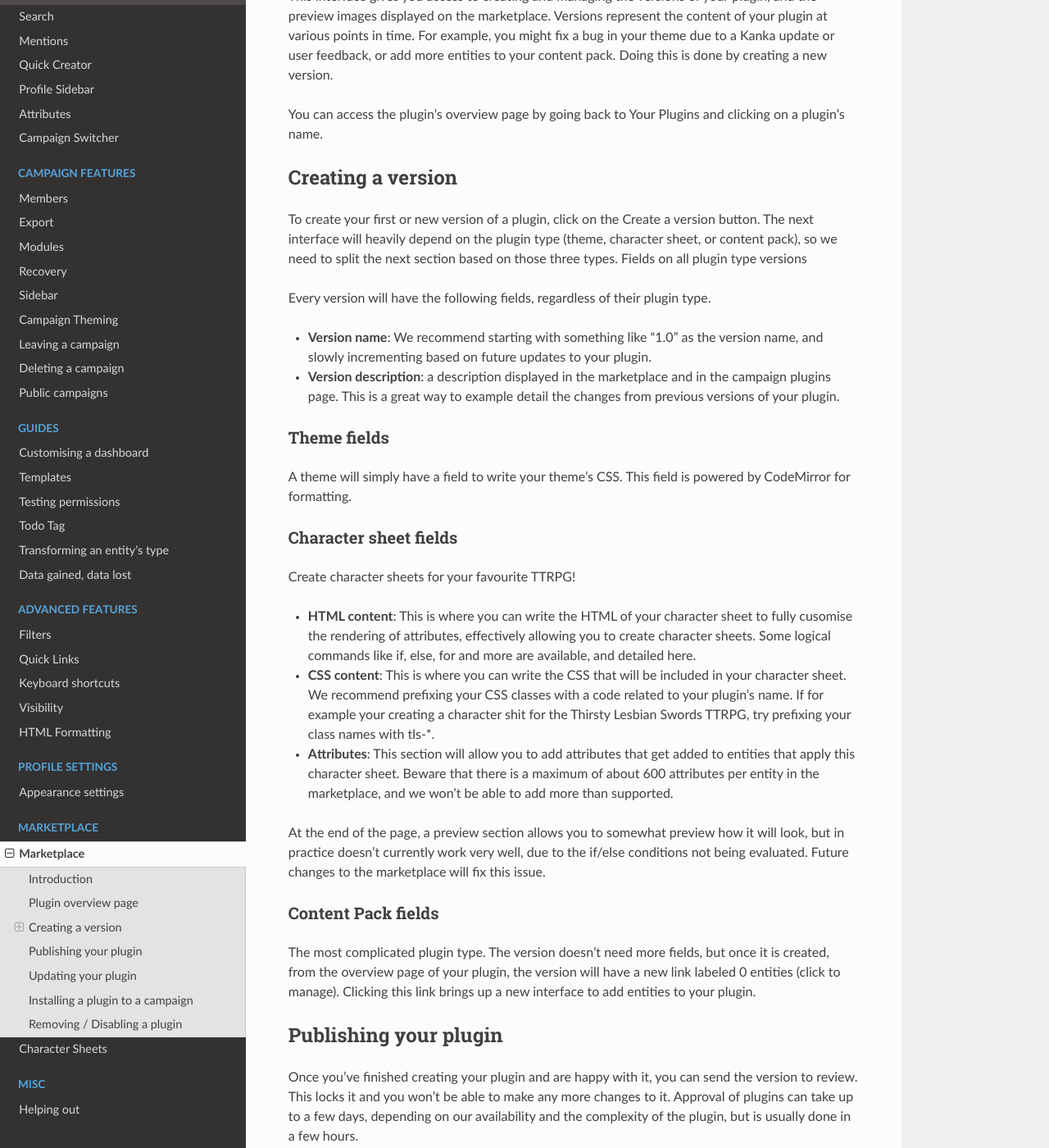
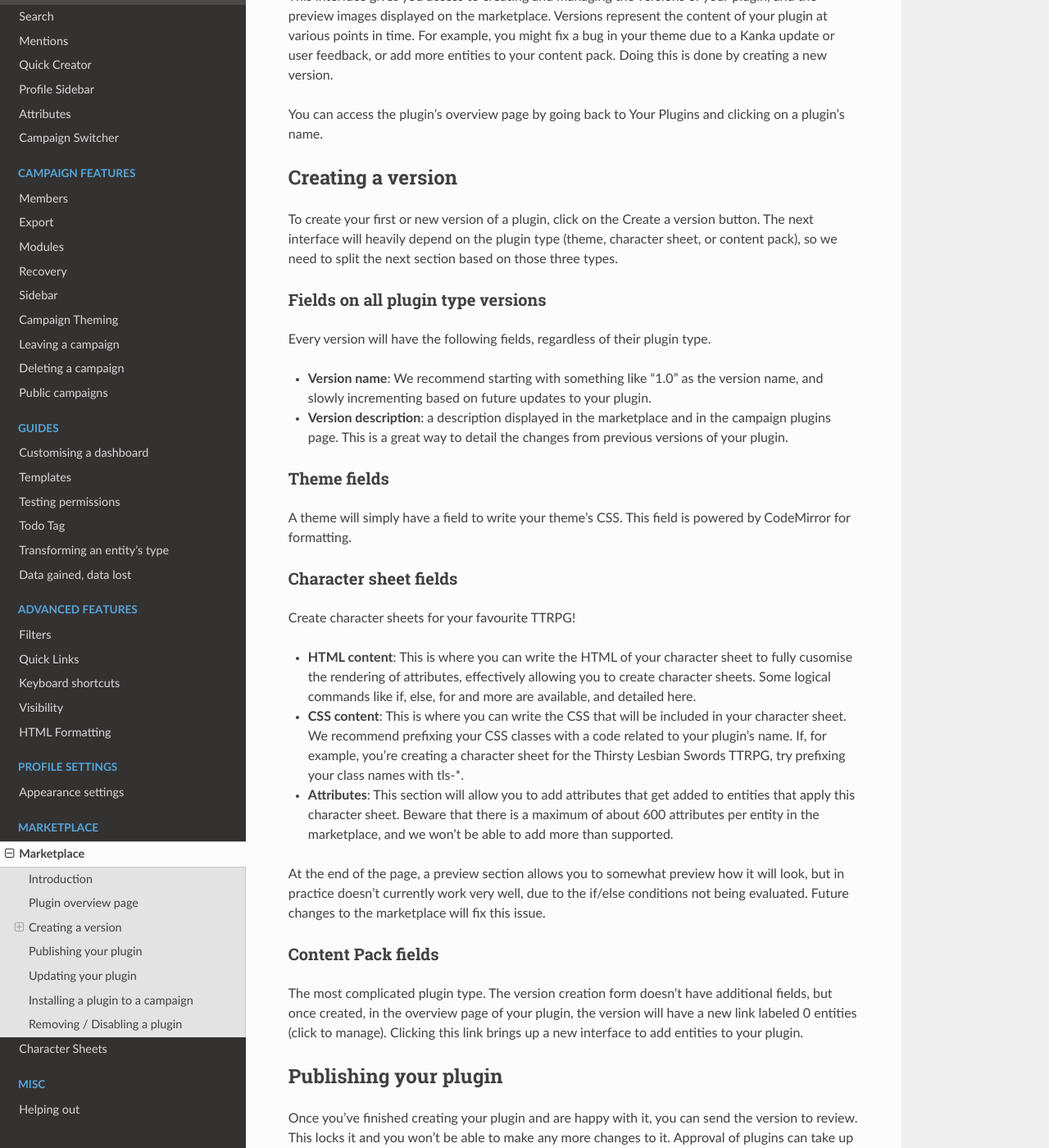
Before and after one commit to owlchester/kanka-docs, a Sphinx documentation site: the page built from docs/source/marketplace/marketplace.md, in a window 1280 px wide and 1400 px high, scrolled down 912 px. Shown: the whole window at 82% size. Built offline with Sphinx 7.4.7 and the Read the Docs theme 2.0.0, drawn with Linux system fonts in a browser that asks for light colours; some of the changed text lies outside the part shown.

Commit message:
Formatting and couple typos
Fixed markdown errors and a couple typos. Formatting for UI element names is pretty inconsistent, as a sidenote.

Not sure what page this sentence is meant to point to (either the helper page on the marketplace or an upcoming documentation page, I expect), but it doesn’t: "Some logical commands like if, else, for and more are available, and detailed here."

```diff
--- a/docs/source/marketplace/marketplace.md
+++ b/docs/source/marketplace/marketplace.md
@@ -8,11 +8,11 @@ To see the plugins installed in your campaign, go to **WORLD** and to **Plugins*
 
 Anyone can create a plugin on the marketplace. Head over to the marketplace, and if you are logged in (your login details are the same as in Kanka), click on Your Plugins in the top navigation. This interface lists all your plugins.
 
-To create a new plugin, click on the Create a new plugin button on the top right. This brings up the new plugin interface, where you need to provide a name for your plugin, it's plugin type, which allows the following:
+To create a new plugin, click on the Create a new plugin button on the top right. This brings up the new plugin interface, where you need to provide a name for your plugin, its plugin type, which allows the following:
 
 * **Theme**: Allows you to create a theme for Kanka based on CSS.
 * **Character sheet**: Allows you to create a list of attributes, and attach HTML and CSS to define how they are displayed. This means you can create custom character sheets in Kanka.
-** Content pack**: Allows you to create multiple entities (characters, locations, etc), and allow others to import these entities into their campaigns.
+* **Content pack**: Allows you to create multiple entities (characters, locations, etc), and allow others to import these entities into their campaigns.
 
 And lastly an optional language field, to allow people filtering on plugins based on a specific language supported by Kanka. Once you are happy with your choices (note that you can go back and edit the name and language later), click on Prepare plugin. This redirects you to the plugin overview page.
 
@@ -25,12 +25,13 @@ You can access the plugin's overview page by going back to Your Plugins and clic
 ## Creating a version
 
 To create your first or new version of a plugin, click on the Create a version button. The next interface will heavily depend on the plugin type (theme, character sheet, or content pack), so we need to split the next section based on those three types.
-Fields on all plugin type versions
+
+### Fields on all plugin type versions
 
 Every version will have the following fields, regardless of their plugin type.
 
 * **Version name**: We recommend starting with something like "1.0" as the version name, and slowly incrementing based on future updates to your plugin.
-* **Version description**: a description displayed in the marketplace and in the campaign plugins page. This is a great way to example detail the changes from previous versions of your plugin.
+* **Version description**: a description displayed in the marketplace and in the campaign plugins page. This is a great way to detail the changes from previous versions of your plugin.
 
 ### Theme fields
 
@@ -41,20 +42,20 @@ A theme will simply have a field to write your theme's CSS. This field is powere
 Create character sheets for your favourite TTRPG!
 
 * **HTML content**: This is where you can write the HTML of your character sheet to fully cusomise the rendering of attributes, effectively allowing you to create character sheets. Some logical commands like if, else, for and more are available, and detailed here.
-* **CSS content**: This is where you can write the CSS that will be included in your character sheet. We recommend prefixing your CSS classes with a code related to your plugin's name. If for example your creating a character shit for the Thirsty Lesbian Swords TTRPG, try prefixing your class names with tls-*.
+* **CSS content**: This is where you can write the CSS that will be included in your character sheet. We recommend prefixing your CSS classes with a code related to your plugin's name. If, for example, you're creating a character sheet for the Thirsty Lesbian Swords TTRPG, try prefixing your class names with tls-*.
 * **Attributes**: This section will allow you to add attributes that get added to entities that apply this character sheet. Beware that there is a maximum of about 600 attributes per entity in the marketplace, and we won't be able to add more than supported.
 
 At the end of the page, a preview section allows you to somewhat preview how it will look, but in practice doesn't currently work very well, due to the if/else conditions not being evaluated. Future changes to the marketplace will fix this issue.
 
 ### Content Pack fields
 
-The most complicated plugin type. The version doesn't need more fields, but once it is created, from the overview page of your plugin, the version will have a new link labeled 0 entities (click to manage). Clicking this link brings up a new interface to add entities to your plugin.
+The most complicated plugin type. The version creation form doesn't have additional fields, but once created, in the overview page of your plugin, the version will have a new link labeled 0 entities (click to manage). Clicking this link brings up a new interface to add entities to your plugin.
 
 ## Publishing your plugin
 
 Once you've finished creating your plugin and are happy with it, you can send the version to review. This locks it and you won't be able to make any more changes to it. Approval of plugins can take up to a few days, depending on our availability and the complexity of the plugin, but is usually done in a few hours.
 
-In your plugin's overview page, the version will have **Submit for review** button.
+In your plugin's overview page, the version will have a **Submit for review** button.
 
 Once a version is approved, the plugin becomes available in the marketplace, and can be installed to boosted campaigns.
 
@@ -74,9 +75,9 @@ A confirmation message will appear:
 
 You'll notice that the campaign name is a link. Clicking on it brings you to that campaign's plugins page, which will allow you to do the following things.
 
-* **Theme**: if the campaign is a theme, installing it won't enable it by default. You need to go to the campaign's plugins and activate the theme.
-* **Character sheet**: Adding an character sheet to the campaign will make it available in the various entities' Attributes tab in the edit page, where you can select the marketplace character sheets installed on the campaign.
-* **Content pack**: if the plugin is a content pack, installing it won't automatically import all of it's entities. You need to go to the campaign's plugins and click on the Sync action.
+* **Theme**: If the campaign is a theme, installing it won't enable it by default. You need to go to the campaign's plugins and activate the theme.
+* **Character sheet**: Adding a character sheet to the campaign will make it available in the various entities' Attributes tab in the edit page, where you can select the marketplace character sheets installed on the campaign.
+* **Content pack**: If the plugin is a content pack, installing it won't automatically import all of its entities. You need to go to the campaign's plugins and click on the Sync action.
 
 ## Removing / Disabling a plugin
 
```
Also changed, not shown: other parts of docs/source/marketplace/marketplace.md (+1 -1 lines).
